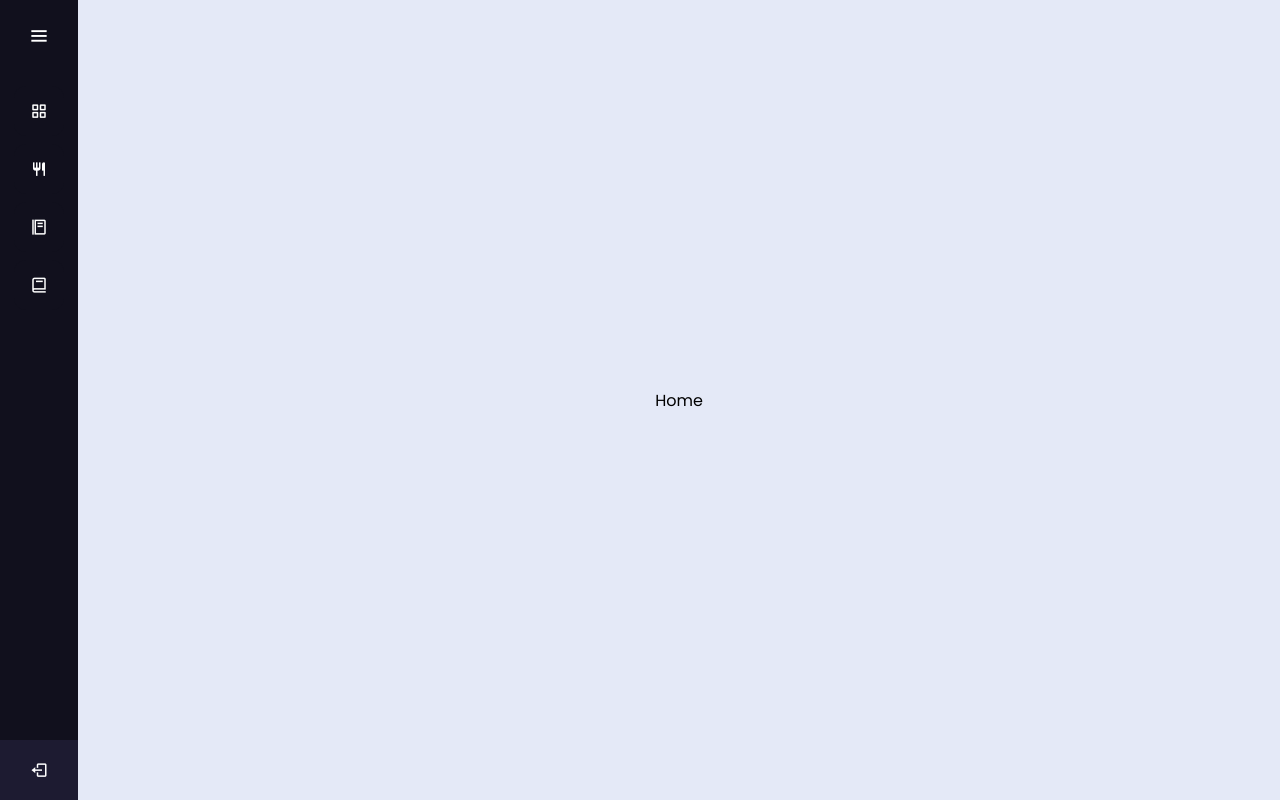
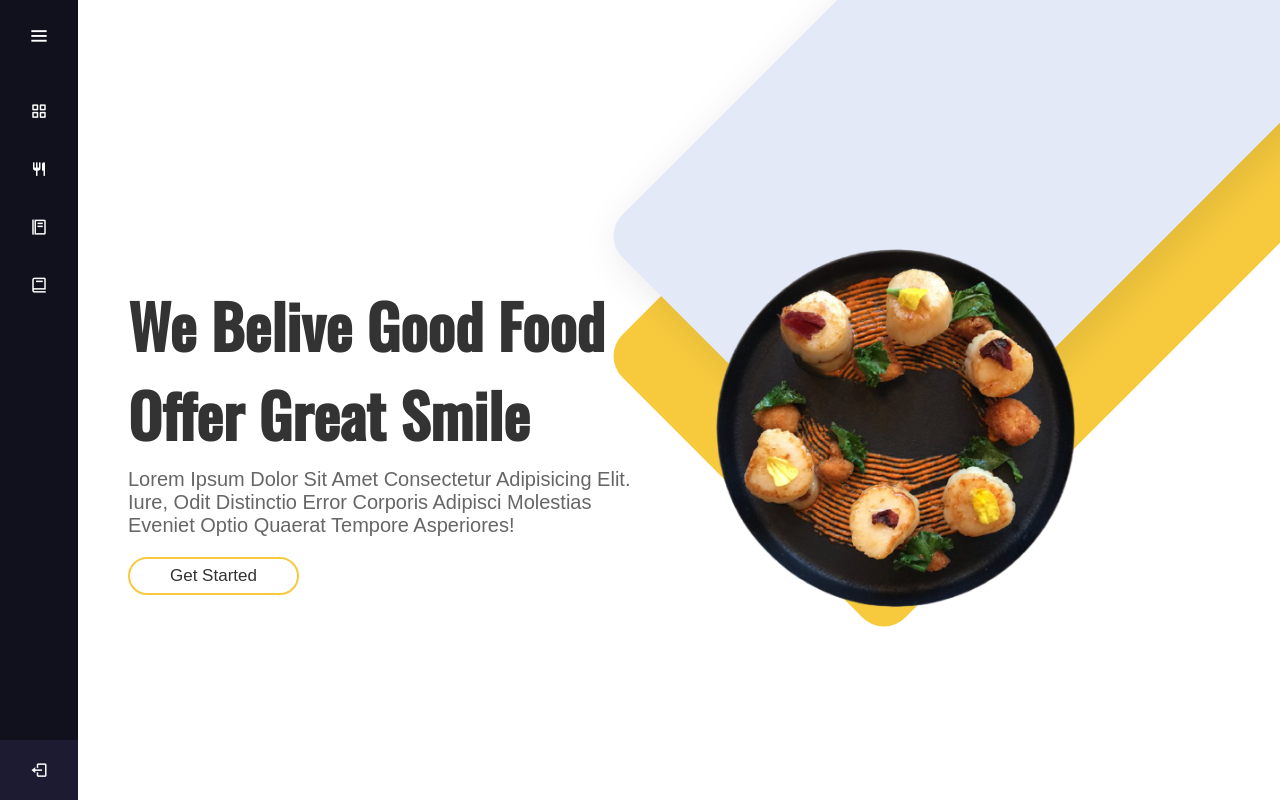
Before and after one commit to adityamittl/FoodEzy, a Django app: template backend/templates/home.html in a window 1280 px wide. Run offline with Django 3.2, Linux system fonts and the light colour scheme; the template is opened without the code that fills it, so the values that code supplies are empty; some libraries are stand-ins or nearby versions.

Commit message:
✨ Add pages

```diff
--- a/backend/templates/findAndOrder.html
+++ b/backend/templates/findAndOrder.html
@@ -512,7 +512,7 @@
     </div>
     <section>
         <form action="" method="post" id="fileform" enctype="multipart/form-data">
-            {% csrf_token %}
+
             <div class="container">
                 <div class="wrapper">
                     <div class="image">
@@ -543,7 +543,6 @@
 
             </div>
         </form>
-        {% if result %}
         <div class="modal-container" id="model-container">
             <input id="modal-toggle" type="checkbox">
             <div class="modal-backdrop">
@@ -555,7 +554,6 @@
                 </div>
             </div>
         </div>
-        {% endif %}
     </section>
 
     <script>
--- a/backend/templates/home.html
+++ b/backend/templates/home.html
@@ -1,25 +1,40 @@
 <!DOCTYPE html>
-<html lang="en" dir="ltr">
+<html lang="en">
 
 <head>
     <meta charset="UTF-8">
+    <meta name="viewport" content="width=device-width, initial-scale=1.0">
     <title>FoodEzy</title>
-    <link rel="stylesheet" href="style.css">
+    <link rel="stylesheet" href="https://cdnjs.cloudflare.com/ajax/libs/aos/2.3.4/aos.css">
+    <link rel="preconnect" href="https://fonts.gstatic.com">
+    <link
+        href="https://fonts.googleapis.com/css2?family=Oswald:wght@200;400;500&family=Roboto:wght@100;300;400;500&display=swap"
+        rel="stylesheet">
+
+    <link rel="stylesheet" href="https://cdnjs.cloudflare.com/ajax/libs/font-awesome/5.15.2/css/all.min.css">
     <link href='https://unpkg.com/boxicons@2.0.7/css/boxicons.min.css' rel='stylesheet'>
     <meta name="viewport" content="width=device-width, initial-scale=1.0">
     <link rel="stylesheet" href="path/to/font-awesome/css/font-awesome.min.css">
     <script src="https://ajax.googleapis.com/ajax/libs/jquery/3.3.1/jquery.min.js"></script>
+
 </head>
 
 <body>
     <style>
-        @import url('https://fonts.googleapis.com/css2?family=Poppins:wght@200;300;400;500;600;700&display=swap');
-
         * {
             margin: 0;
             padding: 0;
             box-sizing: border-box;
             font-family: "Poppins", sans-serif;
+            text-decoration: none;
+            outline: none;
+            border: none;
+            text-transform: capitalize;
+            transition: all 0.2s linear;
+        }
+
+        :root {
+            --yellow: #f7ca3e;
         }
 
         .sidebar {
@@ -240,86 +255,137 @@
             justify-content: space-evenly;
         }
 
-        .box {
-            width: 300px;
-            padding: 40px;
-            position: absolute;
-            margin-top: 10px;
-            left: 50%;
-            transform: translate(-50%, -50%);
-            background: #191919;
-            text-align: center;
-            border-radius: 25px;
+
+
+        h1,
+        h3 {
+            font-family: "Oswald", sans-serif;
         }
 
-        .box h1 {
-            color: white;
-            text-transform: uppercase;
-            font-weight: 500;
+        *::selection {
+            background: #f7ca3e;
+            color: #E4E9F7;
         }
 
-        .box input[type="text"],
-        input[type="email"] {
-            border: 0;
-            background: none;
-            display: block;
-            margin: 20px auto;
-            text-align: center;
-            border: 2px solid #3498db;
-            padding: 14px 10px;
-            width: 200px;
-            outline: none;
-            color: white;
-            border-radius: 24px;
-            transition: 0.25s;
+        html {
+            font-size: 62.5%;
+            overflow-x: hidden;
         }
 
-        .box input[type="text"]:focus,
-        input[type="email"]:focus {
-            width: 280px;
-            border-color: #2ecc71;
-            margin-left: -30px;
+        body {
+            overflow-x: hidden;
+            /* height:200rem; */
         }
 
-        .box input[type="submit"],
-        button {
-            border: 0;
-            background: none;
-            display: block;
-            margin: 20px auto;
-            text-align: center;
-            border: 2px solid #2ecc71;
-            padding: 14px 40px;
-            outline: none;
-            color: white;
-            border-radius: 24px;
-            transition: 0.25s;
-            cursor: pointer;
+        section {
+            min-height: 100vh;
+            padding: 1rem 10%;
+            padding-top: 8.5rem;
         }
 
-        .box input[type="submit"]:hover {
-            background: #2ecc71;
+        .btn {
+            font-size: 1.7rem;
+            padding: 0.7rem 4rem;
+            border-radius: 5rem;
+            margin-top: 1rem;
+            background: none;
+            color: #333;
+            cursor: pointer;
+            border: 0.2rem solid #f7ca3e;
         }
 
-        .image {
-            margin-top: 880px;
-            margin-bottom: 50px;
+        .btn:hover {
+            background: #f7ca3e;
         }
 
-        #thank_you_name {
-            position: absolute;
-            padding-top: 780px;
-            margin-left: -25px;
-            font-size: 25px;
+        .home {
+            display: flex;
+            align-items: center;
+            justify-content: center;
+            flex-wrap: wrap;
+            position: relative;
+            z-index: 0;
+            overflow: hidden;
         }
 
-        #thank_you_note {
+        .home::before,
+        .home::after {
+            content: "";
             position: absolute;
-            padding-top: 900px;
-            font-size: 20px;
-            max-width: 400px;
+            top: 5rem;
+            right: -6rem;
+            background: #f7ca3e;
+            border-radius: 3rem;
+            transform: rotate(-45deg);
+            height: 40rem;
+            width: 70rem;
+            z-index: -2;
+            animation: animte 1s linear 1;
+        }
+
+        @keyframes animte {
+            0% {
+                transform: rotate(45deg) translateY(-40rem);
+            }
+        }
+
+        .home::before {
+            top: -7rem;
+            background: #E4E9F7;
+            box-shadow: 0 1rem 4rem rgba(0, 0, 0, 0.1);
+            z-index: -1;
+        }
+
+        .home .image {
+            flex: 1 1 39rem;
+        }
+
+        .home .image img {
+            width: 100%;
+        }
+
+        .home .content {
+            flex: 1 1 39rem;
+        }
+
+        .home .content h3 {
+            color: #333;
+            font-size: 6rem;
+        }
+
+        .home .content p {
+            color: #666;
+            font-size: 2rem;
+            padding: 1rem 0;
+        }
+
+        @media (max-width: 768px) {
+
+            .home .content {
+                text-align: center;
+            }
+
+            .home .content h3 {
+                font-size: 4.5rem;
+            }
+
+            .order .row .image {
+                display: none;
+            }
+        }
+
+        @media (max-width: 500px) {
+            html {
+                font-size: 50%;
+            }
+
+            section {
+                padding: 1rem 5%;
+                padding-top: 8.5rem;
+            }
         }
     </style>
+
     <div class="sidebar">
         <div class="logo-details">
             <div class="logo_name">FoodEzy</div>
@@ -334,7 +400,7 @@
                 <span class="tooltip">Dashboard</span>
             </li>
             <li>
-                 <a href="/placeorder">
+                <a href="/placeorder">
                     <i class='bx bx-restaurant'></i>
                     <span class="links_name">Order Food</span>
                 </a>
@@ -362,11 +428,37 @@
             </li>
         </ul>
     </div>
-    <section class="home-section">
 
-        Home
+    <section class="home" id="home">
+
+        <div class="content" data-aos="fade-right">
+            <h3>We belive good food offer great smile</h3>
+            <p>Lorem ipsum dolor sit amet consectetur adipisicing elit. Iure, odit distinctio error corporis adipisci
+                molestias eveniet optio quaerat tempore asperiores!</p>
+            <a href="#"><button class="btn">get started</button></a>
+        </div>
+
+        <div class="image" data-aos="fade-up">
+            <img src="/static//hero_img.png" alt="">
+        </div>
 
     </section>
+
+    <script src="https://cdnjs.cloudflare.com/ajax/libs/aos/2.3.4/aos.js"></script>
+
+    <script src="https://cdnjs.cloudflare.com/ajax/libs/jquery/3.6.0/jquery.min.js"></script>
+
+    <!-- <script src="js/script.js"></script> -->
+
+
+    <script>
+
+        AOS.init({
+            delay: 400,
+            duration: 1000
+        })
+
+    </script>
 
     <script src="https://ajax.googleapis.com/ajax/libs/jquery/1.12.0/jquery.min.js"></script>
     <script src="https://cdn.jsdelivr.net/npm/js-cookie@2.2.1/src/js.cookie.min.js"></script>
@@ -399,6 +491,7 @@
         console.log(Cookies.get('csrftoken'));
 
     </script>
+
 </body>
 
 </html>
```
Also changed, not shown: backend/static/hero_img.png (added).
